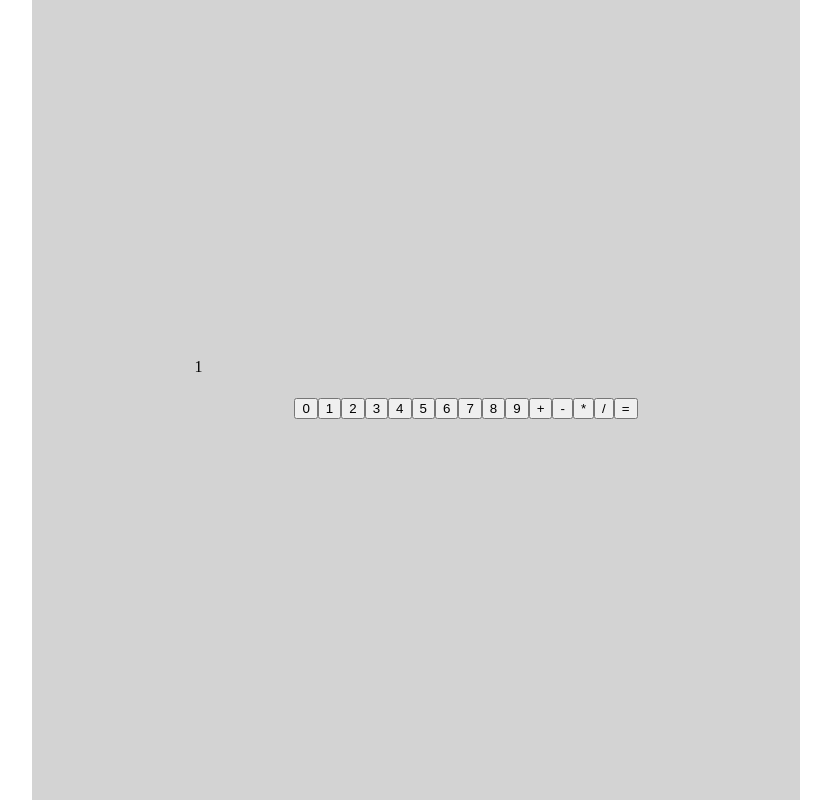
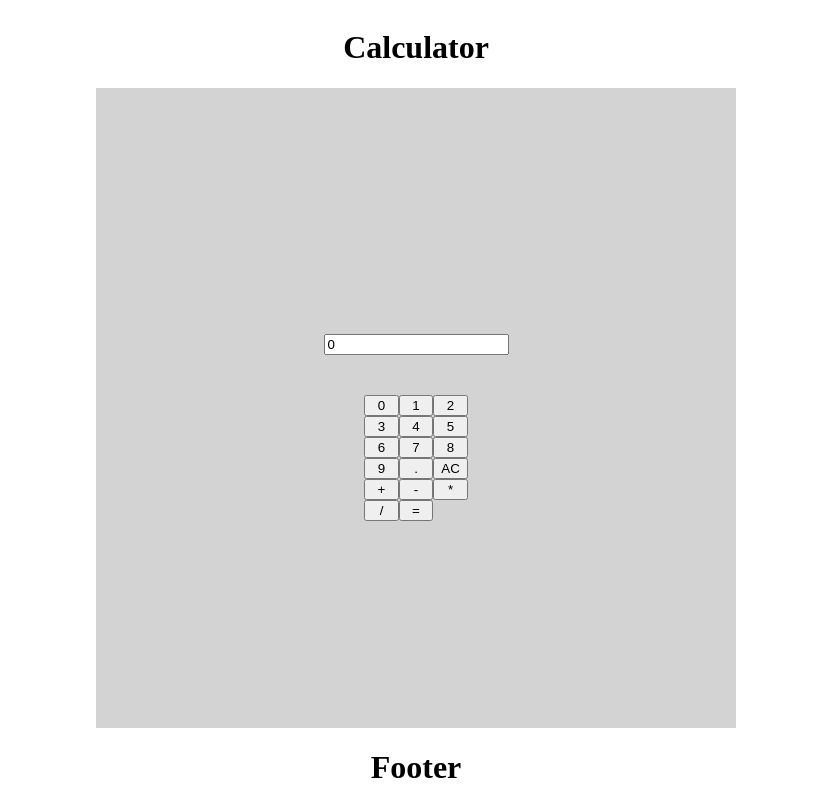
Before and after one commit to EdWorkhub/calculator, an Angular app in the folder calculator/: page / in a window 1280 px wide. Shown: the top 800 px of the page, without its empty margins (224-1055 px from the left). Built offline with nearby package versions, Linux system fonts and the light colour scheme.

Commit message:
working display

```diff
--- a/calculator/src/app/app.component.scss
+++ b/calculator/src/app/app.component.scss
@@ -15,7 +15,6 @@
     align-items: center;
     justify-content: center;
     flex-direction: column;
-    height: 100vh;
 }
 
 /* || COMPONENT SPATIAL MNGMT */
--- a/calculator/src/app/body/body.component.scss
+++ b/calculator/src/app/body/body.component.scss
@@ -1,9 +1,9 @@
 .calculator-container {
     display: flex;
-    flex-direction: row;
+    flex-direction: column;
     align-items: center;
     justify-content: center;
     background-color: #d3d3d3;
-    height: 80vw;
-    width: 60vw;
+    height: 50vw;
+    width: 50vw;
 }
--- a/calculator/src/app/body/display/display.component.html
+++ b/calculator/src/app/body/display/display.component.html
@@ -1,4 +1,3 @@
 <div class="display-container" id="1">
-    <!-- {{ testNumber }} -->
-    {{ displayValue }}
+    <input class="display-values" type="text" inputmode="decimal" value="{{displayValue}}">
 </div>
--- a/calculator/src/app/body/display/display.component.scss
+++ b/calculator/src/app/body/display/display.component.scss
@@ -1,5 +1,12 @@
 .display-container {
     display: flex;
+    align-items: center;
+    justify-content: center;
     height: 100px;
     width: 100px;
 }
+
+.display-values {
+    display: flex;
+    justify-content: end;
+}
--- a/calculator/src/app/body/display/display.component.ts
+++ b/calculator/src/app/body/display/display.component.ts
@@ -17,8 +17,7 @@ export class DisplayComponent {
     })
   }
 
-
-  updateDisplay(value: number) {
+  updateDisplay(value: number): void {
     this.displayValue = value;
   }
 
--- a/calculator/src/app/body/input/input.component.html
+++ b/calculator/src/app/body/input/input.component.html
@@ -1,11 +1,21 @@
 <div class="input-container">
     <!-- use ngFor for all items in array of numbers and operators? -->
-     <div class="input-button">
-        <button class="input-button-number" *ngFor="let number of numericValues" id="number" (click)="submitInput(number)">
-            {{number}}
-        </button>
-        <button class="input-button-operator" *ngFor="let operator of operatorValues" id="operator" (click)="submitInput(operator)">
-            {{operator}}
-        </button>
+     <div class="input-button-container">
+        <div class="input-button-number-container">
+            <button class="input-button-number" *ngFor="let number of numericValues" id="number" (click)="submitInput(number)">
+                {{number}}
+            </button>
+            <button id="." (click)="clearDisplay()">
+                {{operatorValues[5]}}
+            </button>
+            <button id="clear" (click)="clearDisplay()">
+                {{operatorValues[6]}}
+            </button>
+        </div>
+        <div class="input-button-operator-container">
+            <button class="input-button-operator" *ngFor="let operator of plainOperators" id="operator" (click)="submitInput(operator)">
+                {{operator}}
+            </button>
+        </div>
      </div>
 </div>
--- a/calculator/src/app/body/input/input.component.scss
+++ b/calculator/src/app/body/input/input.component.scss
@@ -0,0 +1,26 @@
+.input-container {
+    display: flex;
+}
+
+.input-button-container {
+
+}
+
+.input-button-number-container {
+    display: grid;
+    grid-template-columns: 1fr 1fr 1fr;
+}
+
+.input-button-operator-container {
+    display: grid;
+    grid-template-columns: 1fr 1fr 1fr;
+
+}
+
+.input-button-number {
+
+}
+
+.input-button-operator {
+
+}
--- a/calculator/src/app/body/input/input.component.ts
+++ b/calculator/src/app/body/input/input.component.ts
@@ -18,11 +18,31 @@ export class InputComponent {
   isOperator!: boolean;
   buttonActive: boolean = true;
   numericValues: Array<number> = [0, 1, 2, 3, 4, 5, 6, 7, 8, 9]
-  operatorValues: Array<string> = ["+", "-", "*", "/", "="]
+  operatorValues: Array<string> = ["+", "-", "*", "/", "=", ".", "AC"]
 
   // FUNCTIONS
 
+  // Submit Button value to Service
   submitInput(value: string | number) {
     this.logicService.parseInput(value)
   }
+
+  //
+  clearDisplay(): void {
+    this.logicService.clearDisplay();
+  }
+
+  // Filtering out "." and "AC" so they are included in Numeric Div
+  get plainOperators() {
+    let plainOperators = this.operatorValues.filter(item => {
+      if (item !== "AC" && item !== ".") {
+        return true;
+      } else {
+        return false;
+      }
+    }
+  )
+    return plainOperators;
+  }
+
 }
--- a/calculator/src/app/logic.service.ts
+++ b/calculator/src/app/logic.service.ts
@@ -22,7 +22,6 @@ export class LogicService {
     } else {
       console.log('Number: ', value);
       this.processNumber(value);
-      this.updateDisplay();
     }
   }
 
@@ -35,8 +34,9 @@ export class LogicService {
       this.operatorValue = value;
       // If both accumulator and input valid, perform operation
     } else {
-      console.log(this.performOperations(this.operatorValue))
-      this.accumulatorValue = (this.performOperations(this.operatorValue))
+      this.accumulatorValue = (this.performOperations(this.operatorValue));
+      this.updateAccumulatorDisplay();
+      console.log(this.accumulatorValue);
       this.operatorValue = value;
     }
   }
@@ -45,9 +45,11 @@ export class LogicService {
     // If no valid numbers set as accumulator
     if (!this.accumulatorValue) {
       this.accumulatorValue = value;
+      this.updateAccumulatorDisplay();
       // If accumulator and operator present, set as inputValue
     } else if (this.accumulatorValue) {
       this.inputValue = value;
+      this.updateInputDisplay();
     }
   }
 
@@ -63,13 +65,27 @@ export class LogicService {
     return 0
   }
 
-  returnDisplay() {
+  clearDisplay() {
+    this.accumulatorValue = 0;
+    this.inputValue = 0;
+    this.operatorValue = '';
+    this.updateAccumulatorDisplay();
+  }
+
+  returnAccumulatorDisplay() {
     return this.accumulatorValue;
   }
-  private displayValue = new BehaviorSubject<number>(1);
+  returnInputDisplay() {
+    return this.inputValue;
+  }
+
+  private displayValue = new BehaviorSubject<number>(0);
   display$ = this.displayValue.asObservable();
-  updateDisplay() {
-    this.displayValue.next(this.returnDisplay());
+  updateAccumulatorDisplay() {
+    this.displayValue.next(this.returnAccumulatorDisplay());
+  }
+  updateInputDisplay() {
+  this.displayValue.next(this.returnInputDisplay());
   }
 }
 
```
